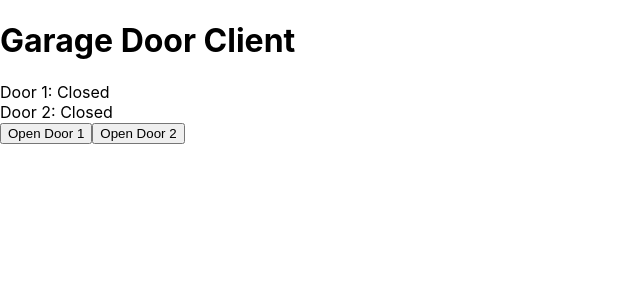
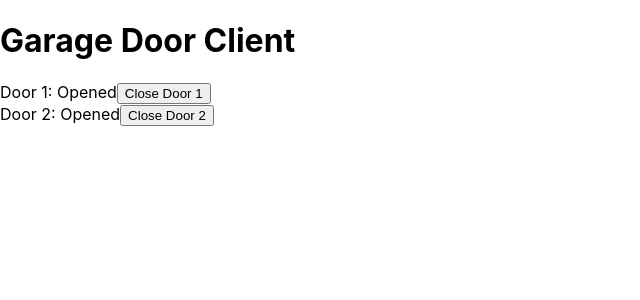
Before and after one commit to alexrcameron/garage-door-client, a React (Create React App) app: page / in a window 1280 px wide. Shown: the top 300 px of the page, without its empty margins (0-640 px from the left). Built offline with nearby package versions, Linux system fonts and the light colour scheme; no server answers.

Commit message:
Created DoorSection component

```diff
--- a/src/App.js
+++ b/src/App.js
@@ -16,12 +16,12 @@ class GarageDoorController extends React.Component {
     super(props);
 
     this.state = {
-      Door1_isOpen: true,
-      Door2_isOpen: true
+      door1_isOpen: true,
+      door2_isOpen: true
     };
 
     // poll /update every 10 seconds
-    setInterval(()=> this.getUpdate(), 10000);
+    setInterval(()=> this.getUpdate(), 1000);
   }
   getUpdate() {
     fetch('/update')
@@ -49,17 +49,28 @@ class GarageDoorController extends React.Component {
     return (
       <div className="GarageDoorController">
         <h1>Garage Door Client</h1>
+        <DoorSection doorNumber={1} value={this.door1_isOpen()} />
+        <DoorSection doorNumber={2} value={this.door2_isOpen()} />
+      </div>
+    );
+  }
+}
 
-        <div>Door 1: { this.door1_isOpen() ? "Opened" : "Closed"}</div>
-        <div>Door 2: { this.door2_isOpen() ? "Opened" : "Closed"}</div>
+class DoorSection extends React.Component {
+  constructor(props) {
+    super(props);
+  }
 
-        {this.door1_isOpen()
-          ? <ApiButton label="Close Door 1" action="cdoor" />
-          : <ApiButton label="Open Door 1" action="odoor" /> }
+  door_isOpen() {
+    return this.props.value === true;
+  }
 
-        {this.door1_isOpen()
-          ? <ApiButton label="Close Door 2" action="cdoor2" />
-          : <ApiButton label="Open Door 2" action="odoor2" />}
+  render() {
+    return (
+      <div>
+        Door { this.props.doorNumber }: { this.door_isOpen() ? "Opened" : "Closed"}
+        { this.door_isOpen() ? <ApiButton label={`Close Door ${ this.props.doorNumber }`} action={`cdoor${ this.props.doorNumber }`} /> : null}
+        { !this.door_isOpen() ? <ApiButton label={`Open Door ${ this.props.doorNumber }`} action={`odoor${ this.props.doorNumber }`} /> : null}
       </div>
     );
   }
```
Also changed, not shown: 8 other files (tests, documents, lock files or other folders).
